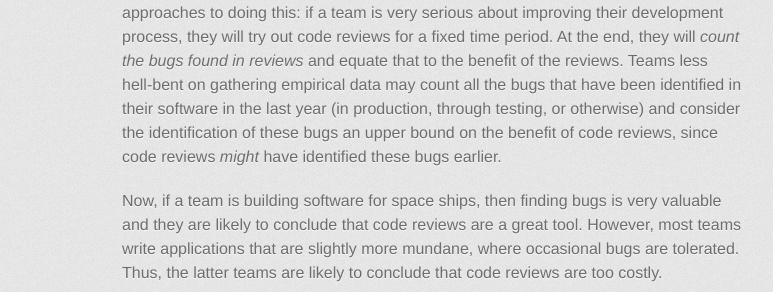
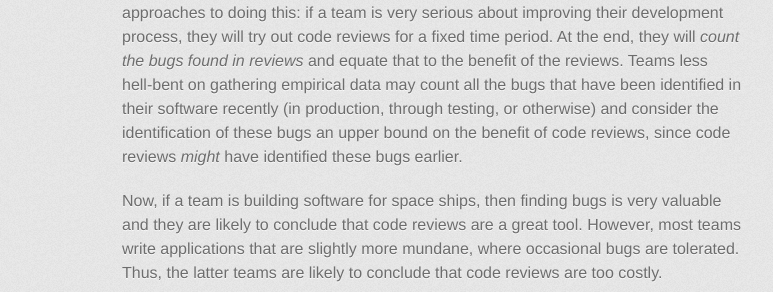
Before and after one commit to ibsenrune/ibsenrune.github.io, a Jekyll site: the page built from _posts/2017-04-16-on-the-value-of-code-reviews.md, in a window 1280 px wide. Shown: the part 846-1138 px from the top of the page, without its empty margins (208-981 px from the left). Built offline with Jekyll 4.4.1, drawn with Linux system fonts in a browser that asks for light colours; some web fonts are replaced; Markdown is read by kramdown in place of the engine named in the settings.

Commit message:
Rephrased time period

```diff
--- a/_posts/2017-04-16-on-the-value-of-code-reviews.md
+++ b/_posts/2017-04-16-on-the-value-of-code-reviews.md
@@ -15,7 +15,7 @@ Other teams consciously decide to omit code reviews because they do not consider
 
 Code reviews certainly require effort, and for them to be effective, they require substantial effort (a team that tries to adopt code reviews as part of the development process realises this very quickly). So, the benefits that such reviews provide must be equally substantial, or they will be a waste of time.
 
-How do we measure these benefits? In my experience, there are two popular approaches to doing this: if a team is very serious about improving their development process, they will try out code reviews for a fixed time period. At the end, they will _count the bugs found in reviews_ and equate that to the benefit of the reviews. Teams less hell-bent on gathering empirical data may count all the bugs that have been identified in their software in the last year (in production, through testing, or otherwise) and consider the identification of these bugs an upper bound on the benefit of code reviews, since code reviews _might_ have identified these bugs earlier.
+How do we measure these benefits? In my experience, there are two popular approaches to doing this: if a team is very serious about improving their development process, they will try out code reviews for a fixed time period. At the end, they will _count the bugs found in reviews_ and equate that to the benefit of the reviews. Teams less hell-bent on gathering empirical data may count all the bugs that have been identified in their software recently (in production, through testing, or otherwise) and consider the identification of these bugs an upper bound on the benefit of code reviews, since code reviews _might_ have identified these bugs earlier.
 
 Now, if a team is building software for space ships, then finding bugs is very valuable and they are likely to conclude that code reviews are a great tool. However, most teams write applications that are slightly more mundane, where occasional bugs are tolerated. Thus, the latter teams are likely to conclude that code reviews are too costly.
 
```
